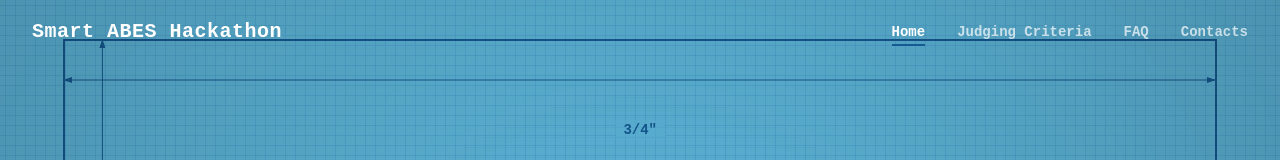
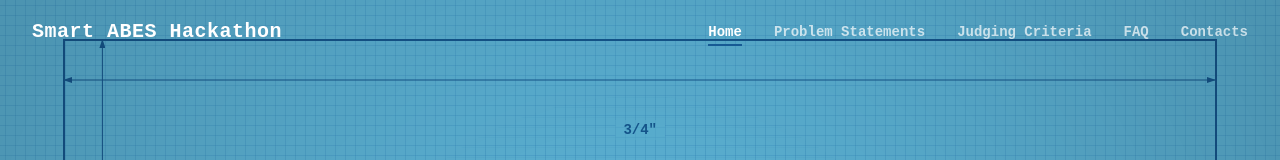
Before and after one commit to Misbah374/smartabeshackathon, a Next.js app: page / in a window 1280 px wide. Shown: the top 160 px of the page. Built offline with nearby package versions, Linux system fonts and the light colour scheme.

Commit message:
added PS page

```diff
--- a/src/components/Navbar.tsx
+++ b/src/components/Navbar.tsx
@@ -9,6 +9,7 @@ export default function Navbar() {
 
   const links = [
     { href: "/", label: "Home" },
+    { href: "/problem-statements", label: "Problem Statements" },
     { href: "/judging-criteria", label: "Judging Criteria" },
     { href: "/faq", label: "FAQ" },
     { href: "/contacts", label: "Contacts" },
```
